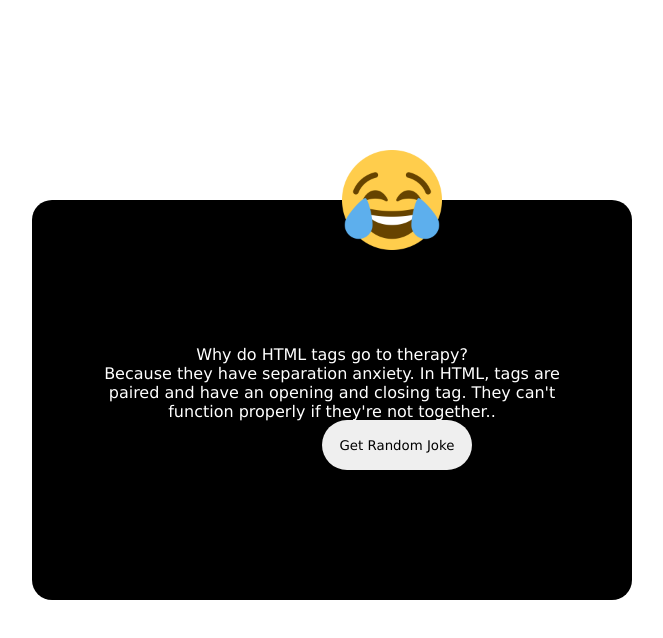
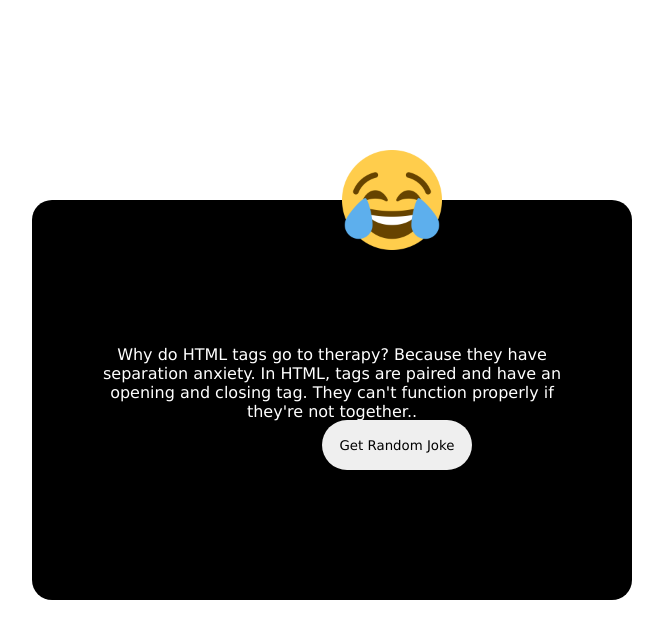
Before and after one commit to bnandave07/Joke-App, a plain HTML site: page index.html in a window 1280 px wide. Shown: the whole page, without its empty margins (308-971 px from the left). Drawn offline with Linux system fonts and the light colour scheme.

Commit message:
Update index.html

```diff
--- a/index.html
+++ b/index.html
@@ -14,7 +14,7 @@
     <div class="container">
          <div class="box">
             <img src="Emoji.png">
-            <p class="para">Why do HTML tags go to therapy?<br>
+            <p class="para">Why do HTML tags go to therapy?<be>
 
 Because they have separation anxiety. In HTML, tags are paired and have an opening and closing tag. They can't function properly if they're not together..</p>
             <button id="btn">Get Random Joke</button>
```
